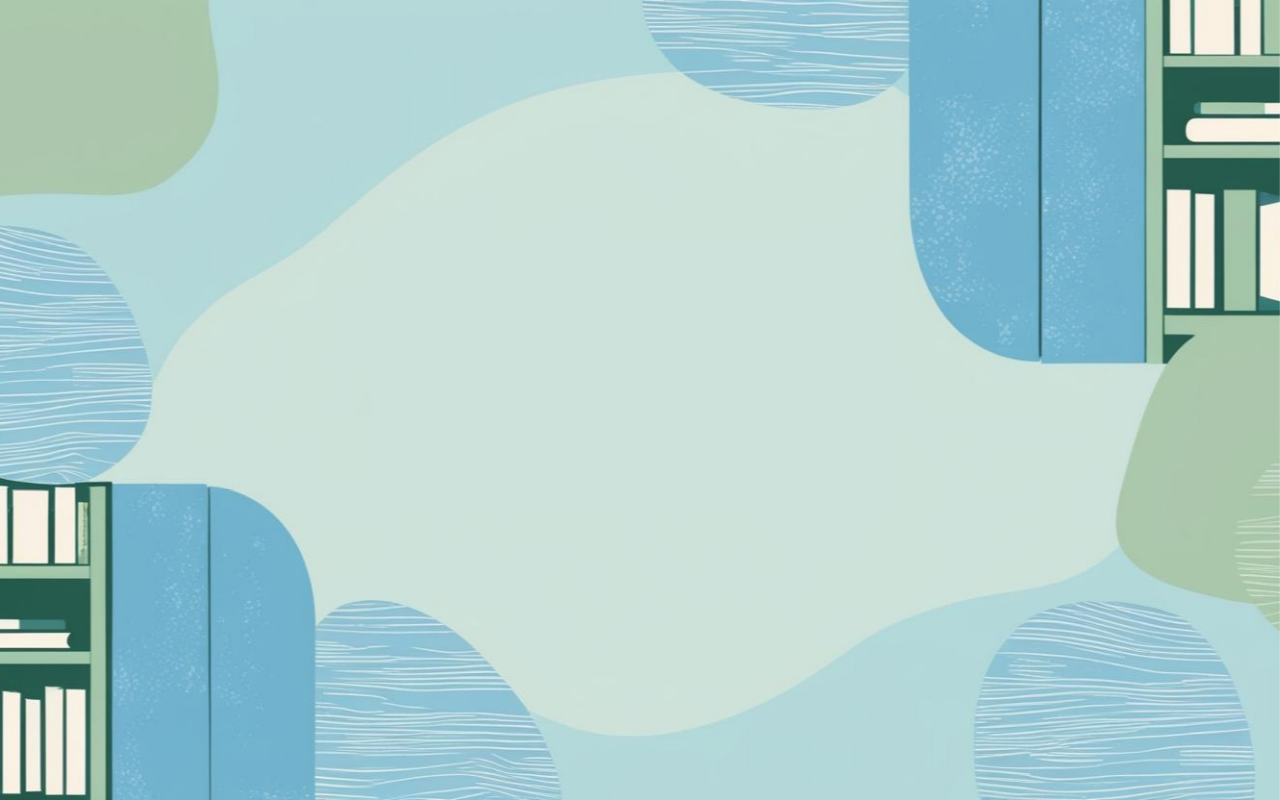
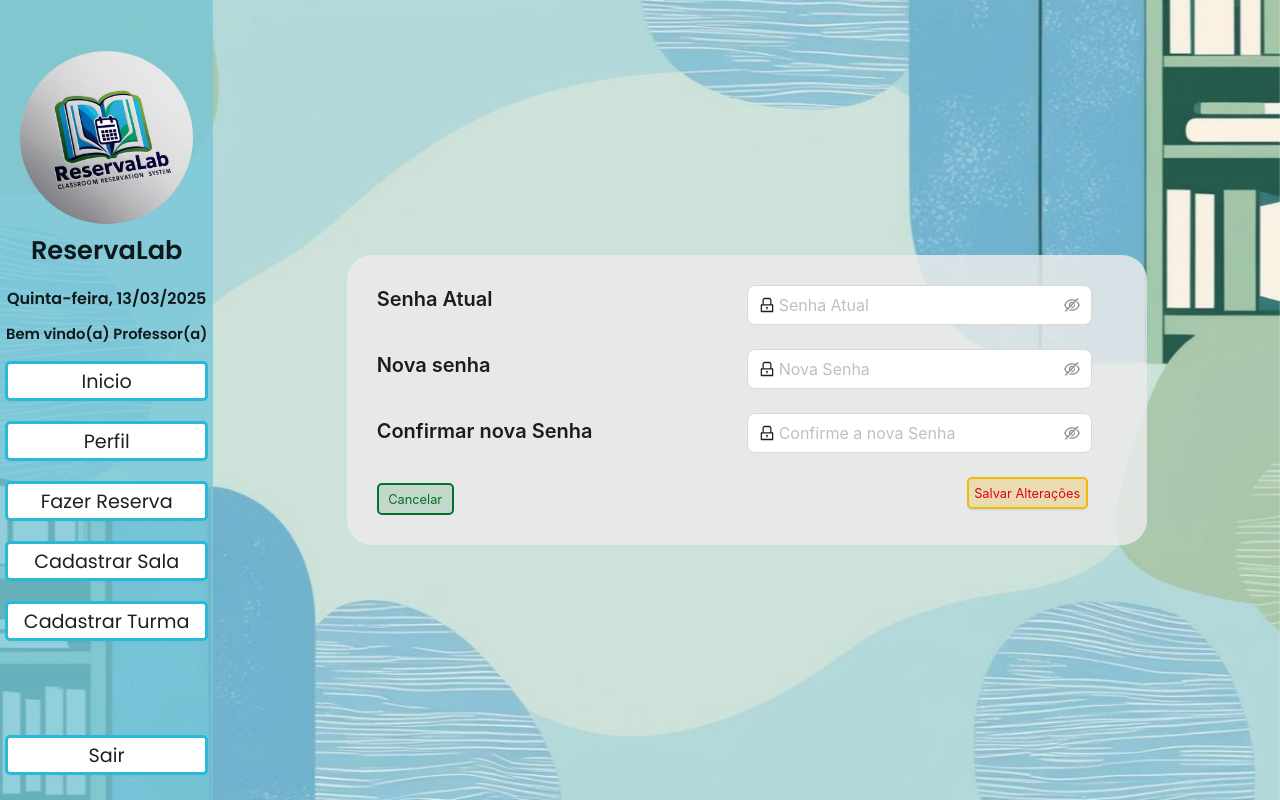
Before and after one commit to Matheus-Rodrigues-EC/ReservaLab-ReactJS, a React (Vite) app: page /profile/updatePassword in a window 1280 px wide. Before the commit this address had no page. Built offline with nearby package versions, Linux system fonts and the light colour scheme.

Commit message:
Feat: Create UpdatePassword file

```diff
--- a/src/App.jsx
+++ b/src/App.jsx
@@ -7,6 +7,7 @@ import Login from './Pages/Login'
 import Cadastro from './Pages/Cadastro';
 import Home from "./Pages/Home"
 import Profile from "./Pages/Profile";
+import UpdatePassword from "./Pages/Profile/UpdatePassword";
 
 function App() {
 
@@ -17,9 +18,10 @@ function App() {
 
           <Route path="/" element={<Navigate to="/login" replace />} />
           <Route path="/login" element={<Login />} />
-          <Route path="/cadastro" element={ <Cadastro/> } />
+          <Route path="/register" element={ <Cadastro/> } />
           <Route path="/home" element={ <Home/> } />
           <Route path="/profile" element={ <Profile/> } />
+          <Route path="/profile/updatePassword" element={ <UpdatePassword/> } />
 
         </Routes>
       </BrowserRouter>
--- a/src/Pages/Login/index.jsx
+++ b/src/Pages/Login/index.jsx
@@ -115,7 +115,7 @@ const Login = () => {
         </Row>
         <Row justify='center'>
 
-          <Link to="/cadastro" className="LinkButton">
+          <Link to="/register" className="LinkButton">
             Ainda não possui cadastro? Clique aqui.
           </Link>
 
--- a/src/Pages/Profile/Style.less
+++ b/src/Pages/Profile/Style.less
@@ -39,3 +39,22 @@
   font-size: 1vw;
   margin-left: 55%
 }
+
+.CancelSavePasswordButton {
+  color: #02732A;
+  background-color: rgba(2, 115, 42, 0.15);
+  border: 2px solid #02732A;
+  border-radius: 5px;
+  width: 25%;
+  font-size: 1vw;
+}
+
+.SavePasswordButton {
+  color: #E50013;
+  background-color: rgba(242, 185, 12, 0.25);
+  border: 2px solid #F2B90C;
+  border-radius: 5px;
+  width: 28%;
+  font-size: 1vw;
+  margin-left: 51%
+}
--- /dev/null
+++ b/src/Pages/Profile/UpdatePassword.jsx
@@ -0,0 +1,181 @@
+import React, {
+  useEffect,
+  // useState,
+} from "react";
+import { useNavigate } from "react-router";
+import { Col, Row, Form, Input, Select, Button, Typography } from "antd";
+import {
+  LockOutlined,
+} from '@ant-design/icons';
+import * as Constants from '../../Utils/Constants';
+import styled from "styled-components";
+import "./Style.less";
+
+import SideMenu from "../../Components/SideMenu";
+
+const UpdatePassword = () => {
+  const data = Constants?.data;
+  const Navigate = useNavigate()
+  //   if (!value) {
+  //     setFilteredCargos(Cargos);
+  //   } else {
+  //     const filtered = Cargos?.filter((cargo) =>
+  //       cargo.value.toLowerCase().includes(value.toLowerCase())
+  //     );
+  //     setFilteredCargos(filtered);
+  //   }
+  // };
+
+  // const handleSearchDisciplinas = (value) => {
+  //   if (!value) {
+  //     setFilteredDisciplinas(Disciplinas);
+  //   } else {
+  //     const filtered = Disciplinas?.filter((disciplina) =>
+  //       disciplina.value.toLowerCase().includes(value.toLowerCase())
+  //     );
+  //     setFilteredDisciplinas(filtered);
+  //   }
+  // };
+
+  const goToProfile = () => {
+    Navigate('/profile')
+  }
+
+  const onFinish = (values) => {
+    console.log('Success:');
+    console.table(values);
+  };
+  const onFinishFailed = (errorInfo) => {
+    console.table(errorInfo?.values);
+  };
+
+  useEffect(() => {
+
+  }, [data]);
+
+  return (
+
+    <Container>
+      <Col span={4}>
+        <SideMenu />
+      </Col>
+      <Col span={20}>
+        <div className="ContainerProfile">
+          <Col span={10} style={{ display: 'flex', flexDirection: 'column', gap: '38px' }}>
+            <Row justify='space-between'>
+              <Typography.Title level={4} style={{ margin: 0 }}>Senha Atual</Typography.Title>
+            </Row>
+
+            <Row justify='space-between'>
+              <Typography.Title level={4} style={{ margin: 0 }}>Nova senha</Typography.Title>
+            </Row>
+
+            <Row justify='space-between'>
+              <Typography.Title level={4} style={{ margin: 0 }}>Confirmar nova Senha</Typography.Title>
+            </Row>
+
+            <Button
+              type="danger"
+              className="CancelSavePasswordButton"
+              onClick={goToProfile}
+            >
+              Cancelar
+            </Button>
+          </Col>
+          <Col span={14} offset={2} style={{}}>
+            <Form
+              name="Profile"
+              onFinish={onFinish}
+              onFinishFailed={onFinishFailed}
+              autoComplete="on"
+            >
+              <Form.Item
+                name='CurrentPassword'
+                rules={[
+                  { required: true, message: "Por favor, insira seu nome" },
+                ]}
+                className="FormItemProfile"
+              >
+
+                <Input.Password
+                  prefix={<LockOutlined />}
+                  size="large"
+                  placeholder="Senha Atual"
+                  style={{ width: '80%', height: 40 }}
+                  allowClear
+                />
+              </Form.Item>
+
+              <Form.Item
+                name='NewPassword'
+                rules={[
+                  { required: true, message: 'Por favor, insira sua senha.' },
+                  { pattern: Constants.passwordRegex, message: "A senha deve ter pelo menos 8 caracteres, uma letra maiúscula, um número e um caractere especial." },
+                ]}
+                className="FormItemProfile"
+              >
+                <Input.Password
+                  prefix={<LockOutlined />}
+                  size="large"
+                  placeholder="Nova Senha"
+                  style={{ width: '80%', height: 40 }}
+                  allowClear
+                >
+
+                </Input.Password>
+              </Form.Item>
+
+              {/* Confirm Password */}
+              <Form.Item
+                name='ConfirmNewPassword'
+                rules={[
+                  { required: true, message: 'Por favor, insira sua senha.' },
+                  ({ getFieldValue }) => ({
+                    validator(_, value) {
+                      if (!value || getFieldValue('Password') === value) {
+                        return Promise.resolve();
+                      }
+                      return Promise.reject(new Error('As senhas não correspondem!'));
+                    },
+                  }),
+                ]}
+                className="FormItemProfile"
+              >
+                <Input.Password
+                  prefix={<LockOutlined />}
+                  size="large"
+                  placeholder="Confirme a nova Senha"
+                  style={{ width: '80%', height: 40 }}
+                  dependencies={['password']}
+                  allowClear
+                >
+
+                </Input.Password>
+              </Form.Item>
+
+              <Button
+                type="primary"
+                htmlType="submit"
+                className="SavePasswordButton"
+              >
+                Salvar Alterações
+              </Button>
+
+            </Form>
+          </Col>
+        </div>
+
+      </Col>
+    </Container>
+  )
+}
+
+export default UpdatePassword;
+
+
+const Container = styled.div`
+  /* margin: auto; */
+  display: flex;
+  justify-content: center;
+  align-items: center;
+`
--- a/src/Pages/Profile/index.jsx
+++ b/src/Pages/Profile/index.jsx
@@ -2,7 +2,7 @@ import React, {
   useEffect,
   useState,
 } from "react";
-import { Link, Navigate } from "react-router";
+import { useNavigate } from "react-router";
 import { Col, Row, Form, Input, Select, Button, Typography } from "antd";
 import * as Constants from '../../Utils/Constants';
 import styled from "styled-components";
@@ -19,6 +19,8 @@ import SideMenu from "../../Components/SideMenu";
 const Profile = () => {
   const [filteredCargos, setFilteredCargos] = useState(Cargos);
   const [filteredDisciplinas, setFilteredDisciplinas] = useState(Disciplinas);
+  const data = Constants?.data;
+  const Navigate = useNavigate()
 
   const handleSearchCargos = (value) => {
     if (!value) {
@@ -42,7 +44,9 @@ const Profile = () => {
     }
   };
 
-  const data = Constants?.data;
+  const goToUpdatePassword = () => {
+    Navigate('/profile/updatePassword')
+  }
 
   const onFinish = (values) => {
     console.log('Success:');
@@ -88,7 +92,7 @@ const Profile = () => {
             <Button
             type="danger"
                 className="EditPasswordButton"
-                onClick={() => console.log('alterar senha')}
+                onClick={goToUpdatePassword}
               >
                 Alterar Senha
               </Button>
```
